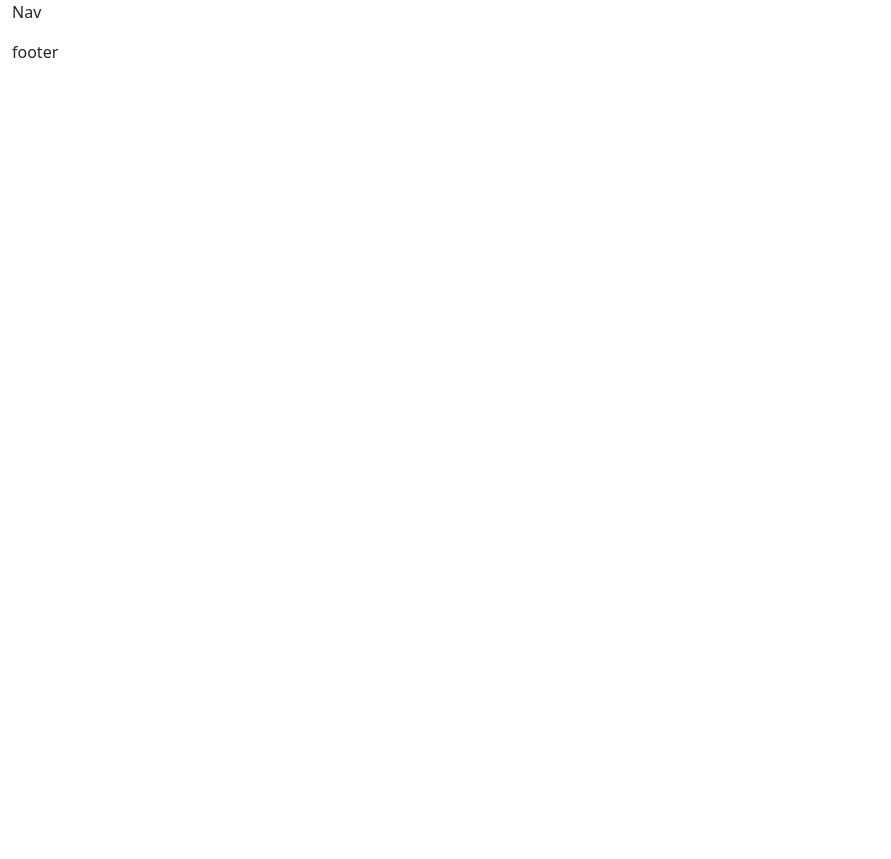
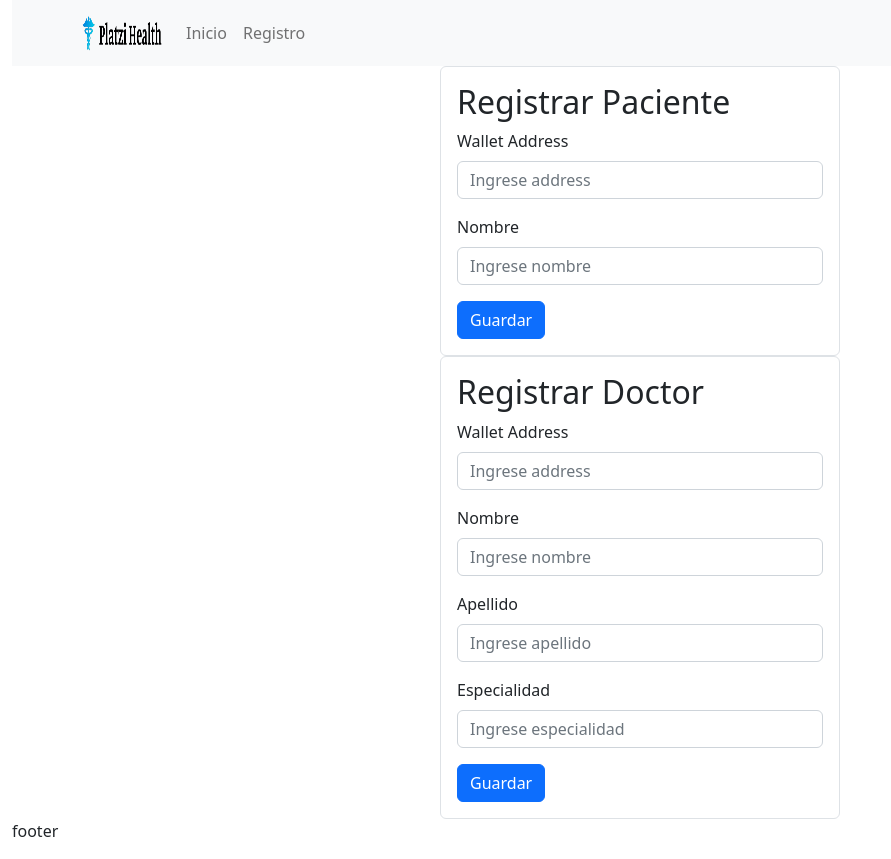
Before and after one commit to gabarod/CareConnect, a React app in the folder UI/platzi-health/: page /registro in a window 1280 px wide. Before the commit this address had no page. Shown: the whole page, without its empty margins (0-891 px from the left). Before the commit the page ends 800 px from the top, so only its background shows below. Built offline with nearby package versions, Linux system fonts and the light colour scheme; what @web3-react/core, @web3-react/injected-connector would draw is missing.

Commit message:
ADD navbar

```diff
--- a/UI/platzi-health/src/layouts/main/navlink/index.js
+++ b/UI/platzi-health/src/layouts/main/navlink/index.js
@@ -1,3 +1,39 @@
-const NavLink = () => <p> Nav</p>;
+import { Container, Nav, Navbar } from 'react-bootstrap';
+
+const Links = [
+  {
+    name: 'Inicio',
+    to: '/',
+  },
+  {
+    name: 'Registro',
+    to: '/registro',
+  },
+];
+
+function NavLink() {
+  return (
+    <Navbar bg="light" variant="light">
+      <Container>
+        <Navbar.Brand href="#home">
+          <img
+            alt=""
+            src="./images/platzi-health-logo.png"
+            width="80"
+            height="40"
+            className="d-inline-block align-top"
+          />
+        </Navbar.Brand>
+        <Nav className="me-auto">
+          {Links.map(({ name, to }) => (
+            <Nav.Link key={name} href={to}>
+              {name}
+            </Nav.Link>
+          ))}
+        </Nav>
+      </Container>
+    </Navbar>
+  );
+}
 
 export default NavLink;
--- a/UI/platzi-health/src/pages/App/App.js
+++ b/UI/platzi-health/src/pages/App/App.js
@@ -15,7 +15,7 @@ function App() {
       <MainLayout>
         <Routes>
           <Route path="/" element={<Home />} />
-          <Route path="/registrar" element={<Register />} />
+          <Route path="/registro" element={<Register />} />
         </Routes>
       </MainLayout>
     </Web3ReactProvider>
--- a/UI/platzi-health/src/pages/Home/styles.css
+++ b/UI/platzi-health/src/pages/Home/styles.css
@@ -1,5 +1,5 @@
 .home-background-image {
-    background-image: url("../../../public/images/default.png");
+    background-image: url("../../../public/images/platzi-health.png");
     background-repeat: no-repeat;
     height: 100vh;
     background-size: 100%
```
Also changed, not shown: UI/platzi-health/public/images/platzi-health-logo.png (added), UI/platzi-health/public/images/platzi-health.png (renamed from UI/platzi-health/public/images/default.png).
